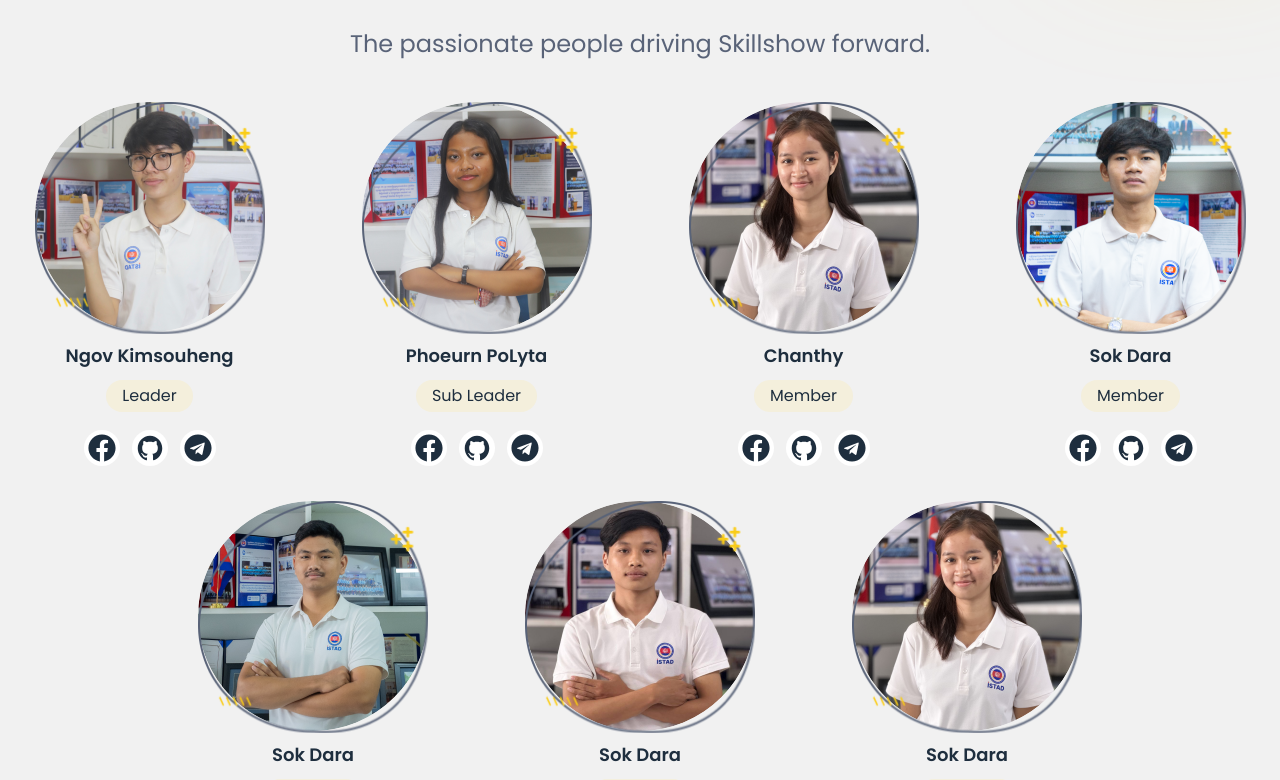
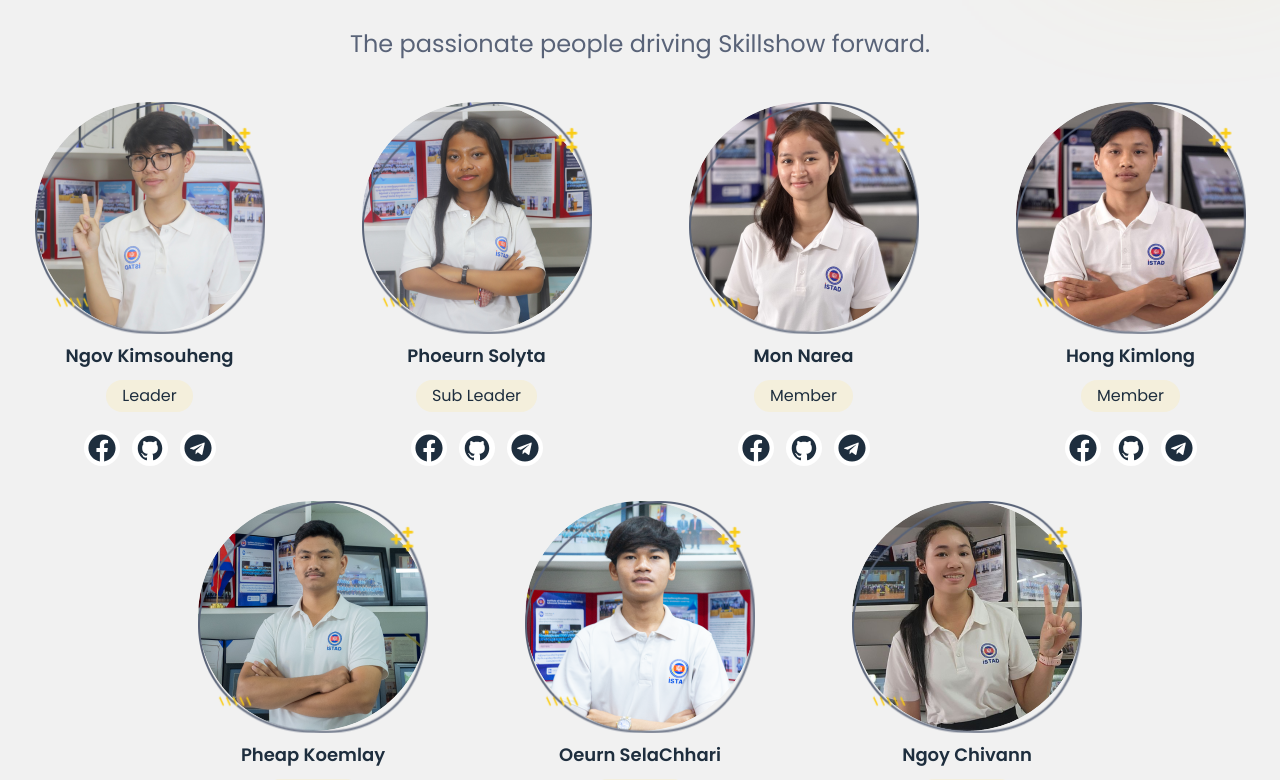
Before and after one commit to ngovkimsouheng/skillshow-me, a React (Vite) app: page /about in a window 1280 px wide. Shown: the part 1918-2698 px from the top of the page. Built offline with nearby package versions, Linux system fonts and the light colour scheme; no server answers.

Commit message:
update member profiles

```diff
--- a/src/pages/Aboutpage/components/SectionMembers.jsx
+++ b/src/pages/Aboutpage/components/SectionMembers.jsx
@@ -8,6 +8,7 @@ import lay from "./Images/lay.png"
 import ri from "./Images/ri.png"
 import rea from "./Images/rea.png"
 import long from "./Images/long.png"
+import van from "./Images/van.png"
 export default function SectionMembers() {
   const members = [
     {
@@ -21,7 +22,7 @@ export default function SectionMembers() {
     },
     {
       id: 2,
-      name: "Phoeurn PoLyta",
+      name: "Phoeurn Solyta",
       role: "Sub Leader",
       image: lyta,
       facebook: "https://facebook.com",
@@ -30,7 +31,7 @@ export default function SectionMembers() {
     },
     {
       id: 3,
-      name: "Chanthy",
+      name: "Mon Narea",
       role: "Member",
       image: rea,
       facebook: "https://facebook.com",
@@ -39,16 +40,16 @@ export default function SectionMembers() {
     },
     {
       id: 4,
-      name: "Sok Dara",
+      name: "Hong Kimlong",
       role: "Member",
-      image: ri,
+      image: long,
       facebook: "https://facebook.com",
       github: "https://github.com",
       telegram: "https://t.me/username",
     },
     {
       id: 5,
-      name: "Sok Dara",
+      name: "Pheap Koemlay ",
       role: "Member",
       image: lay,
       facebook: "https://facebook.com",
@@ -57,18 +58,18 @@ export default function SectionMembers() {
     },
     {
       id: 6,
-      name: "Sok Dara",
+      name: "Oeurn SelaChhari",
       role: "Member",
-      image: long,
+      image: ri,
       facebook: "https://facebook.com",
       github: "https://github.com",
       telegram: "https://t.me/username",
     },
     {
       id: 7,
-      name: "Sok Dara",
+      name: "Ngoy Chivann",
       role: "Member",
-      image: rea,
+      image: van,
       facebook: "https://facebook.com",
       github: "https://github.com",
       telegram: "https://t.me/username",
```
Also changed, not shown: src/pages/Aboutpage/components/Images/van.png (added).
